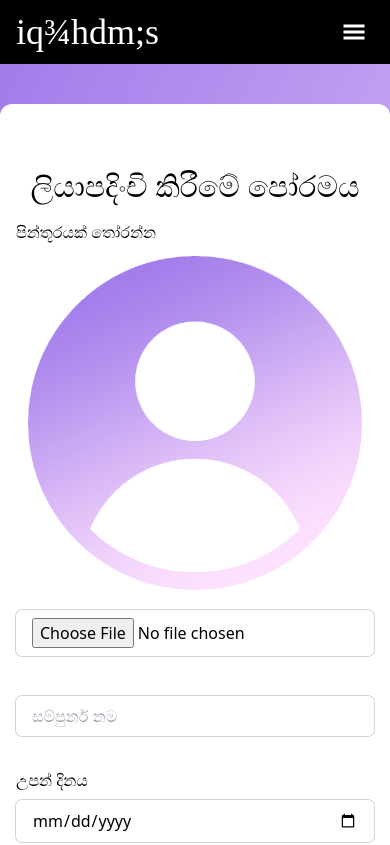
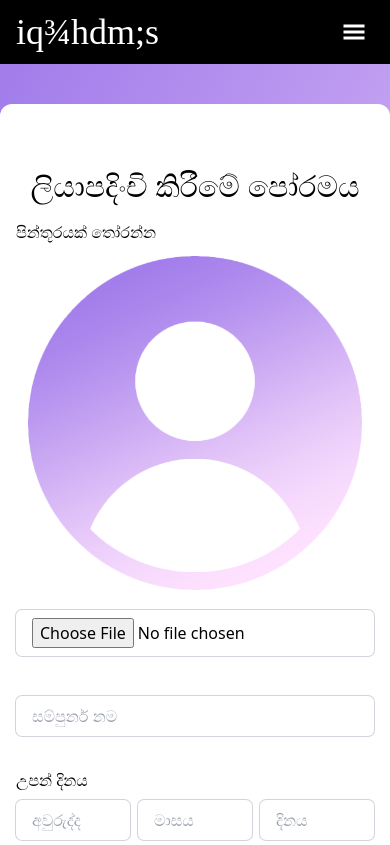
Before and after one commit to MRXjs/suryapathi-client, a Next.js app: page /proposal/memberregistration in a window 390 px wide. Shown: the top 845 px of the page. Built offline with nearby package versions, Linux system fonts and the light colour scheme; a web font is replaced by a local one.

Commit message:
nic validation add new string patten date text box fix some css issues

```diff
--- a/src/app/api/apiCalls.js
+++ b/src/app/api/apiCalls.js
@@ -11,8 +11,12 @@ export const proposalCreate = async (data) => {
     "image",
     await dataURItoFile(localStorage.getItem("avatar"), `${data.name}.jpg`)
   );
+
   formData.append("full_name", data.name);
-  formData.append("birthday", data.birthDay);
+  formData.append(
+    "birthday",
+    `${data.birthYear}-${data.birthMonth}-${data.birthDay}`
+  );
   formData.append("phone", data.phoneNo);
   formData.append("nic", data.nicNo);
   formData.append("feet", data.heightFeet);
@@ -32,10 +36,8 @@ export const proposalCreate = async (data) => {
         "Content-Type": "multipart/form-data",
       },
     });
-    console.log(resp);
-    toastSuccess("ලියාපදිචී වීම සර්තකයී 👌");
+    toastSuccess(resp.data.message);
   } catch (error) {
-    console.log();
     toastError(error.response ? error.response.data.error : error.message);
   }
 };
--- a/src/app/astrology/page.js
+++ b/src/app/astrology/page.js
@@ -11,7 +11,12 @@ const Jothishya = () => {
     <>
       <Navbar />
       <Header images={astrologyServiceImgs} />
-      <div className="flex flex-wrap  items-start justify-center">
+      <div className="flex items-center justify-center">
+        <div className="p-4 mt-20 text-xl font-semibold text-center text-white bg-red-700 lg:px-20 ">
+          ඔබට අවශ්‍ය නැකත හෝ සේවාව තෝරා ගන්න.
+        </div>
+      </div>
+      <div className="flex flex-wrap items-start justify-center">
         <List ListItems={services} listTitle={"අප සපයන සේවාවන්."} />
         <List ListItems={auspicious} listTitle={"සුබ නැකැත් ලබාදීම."} />
       </div>
--- a/src/app/components/functions.js
+++ b/src/app/components/functions.js
@@ -18,10 +18,9 @@ export const getStoreValue = (key, objKey) => {
   }
 };
 
-export const isOlderThan16 = (birthdate) => {
-  const birthDate = new Date(birthdate);
-  const currentDate = new Date();
-  const age = currentDate.getFullYear() - birthDate.getFullYear();
+export const isOlderThan16 = (birthYear) => {
+  const currentYear = new Date().getFullYear();
+  const age = currentYear - birthYear;
   if (age > 16) {
     return null;
   } else {
--- a/src/app/components/proposal/ProposalMemberRegForm.js
+++ b/src/app/components/proposal/ProposalMemberRegForm.js
@@ -99,19 +99,50 @@ const ProposalMemberRegForm = () => {
               </div>
               <div className="mt-8">
                 <span>උපන් දිනය</span>
+                <div className="grid grid-cols-3 gap-2">
                   <input
-                  type="date"
+                    type="text"
+                    id="birthYear"
+                    name="birthYear"
+                    {...register("birthYear", {
+                      required: formValidations.birthDay.required.yearMessage,
+                      validate: (fieldValue) => isOlderThan16(fieldValue),
+                    })}
+                    placeholder="අවුරුද්ද"
+                    className="w-full px-4 py-2 mt-2 rounded-md outline-none ring-1 ring-gray-300 focus:ring-2 focus:ring-teal-300"
+                  />
+                  <input
+                    type="text"
+                    id="birthMonth"
+                    name="birthMonth"
+                    {...register("birthMonth", {
+                      required: formValidations.birthDay.required.monthMessage,
+                    })}
+                    placeholder="මාසය"
+                    className="w-full px-4 py-2 mt-2 rounded-md outline-none ring-1 ring-gray-300 focus:ring-2 focus:ring-teal-300"
+                  />
+                  <input
+                    type="text"
                     id="birthDay"
                     name="birthDay"
                     {...register("birthDay", {
-                    required: formValidations.birthDay.required.message,
-                    validate: (fieldValue) => isOlderThan16(fieldValue),
+                      required: formValidations.birthDay.required.dayMessage,
                     })}
-                  placeholder="උපන් දිනය"
+                    placeholder="දිනය"
                     className="w-full px-4 py-2 mt-2 rounded-md outline-none ring-1 ring-gray-300 focus:ring-2 focus:ring-teal-300"
                   />
-                {errors.birthDay ? (
-                  <FormError error={errors.birthDay.message} />
+                </div>
+                {errors.birthYear ? (
+                  <FormError error={errors.birthYear.message} />
+                ) : null}
+                {errors.birthMonth || errors.birthDay ? (
+                  <FormError
+                    error={
+                      errors.birthMonth
+                        ? errors.birthMonth.message
+                        : errors.birthDay.message
+                    }
+                  />
                 ) : null}
               </div>
               <div className="mt-8">
--- a/src/app/proposal/page.js
+++ b/src/app/proposal/page.js
@@ -55,8 +55,8 @@ const page = () => {
 
       <div className="flex justify-center w-screen mb-10">
         <RedirectToAstroService
-          btnText={"ඔබගෙ දරුවාගෙ කෙන්දර පත නිවැරදිව සකස්කරදීමට අවශ්‍ය නම්"}
-          serviceIndex={0}
+          btnText={"බට පොරොන්දන් ගැලපිමට අවශ්‍ය නම්."}
+          serviceIndex={1}
         />
       </div>
       <Footer />
--- a/src/db/astrologyService.js
+++ b/src/db/astrologyService.js
@@ -1,5 +1,6 @@
 export const services = [
   { title: "කේන්ද්‍රය නිවරදිව සකස් කිරීම", price: 2000 },
+  { title: "පොරොන්දන් ගැලපීම", price: 1000 },
   { title: "පලාපල බලා ගැනීමට", price: 1000 },
   { title: "මන්ගල නැකැත් සදහා ව්ශේෂ නැකත් මාලාව", price: 2000 },
   { title: "පෝරුවේ චාරිත්‍ර ඉටුකිරීම", price: 10000 },
--- a/src/db/formValidations.js
+++ b/src/db/formValidations.js
@@ -1,12 +1,18 @@
 export const formValidations = {
   avatar: { required: { message: "ඡායාරූපයක් අවශ්ය වේ" } },
   name: { required: { message: "නම ඇතුලත් කල යුතුයී." } },
-  birthDay: { required: { message: "උපන් දිනය ඇතුලත් කල යුතුයී." } },
+  birthDay: {
+    required: {
+      yearMessage: "උපන් දිනය ඇතුලත් කල යුතුයී.",
+      monthMessage: "උපන් දිනය ඇතුලත් කල යුතුයී.",
+      dayMessage: "උපන් දිනය ඇතුලත් කල යුතුයී.",
+    },
+  },
   heightFeet: { required: { message: "උස ඇතුලත් කල යුතුයි." } },
   nicNo: {
     required: { message: "හැදුනුම්පත් අංකය ඇතුලත් කල යුතුයී." },
     pattern: {
-      stringPattern: /[0-9]{9}[V|X|v|x]/,
+      stringPattern: /^([0-9]{9}[x|X|v|V]|[0-9]{12})$/,
       message: "‌වලංගු නොවන හැදුනුම්පත් අංකයක්.",
     },
   },
```
Lines whose indentation alone changed are shown as unchanged.
